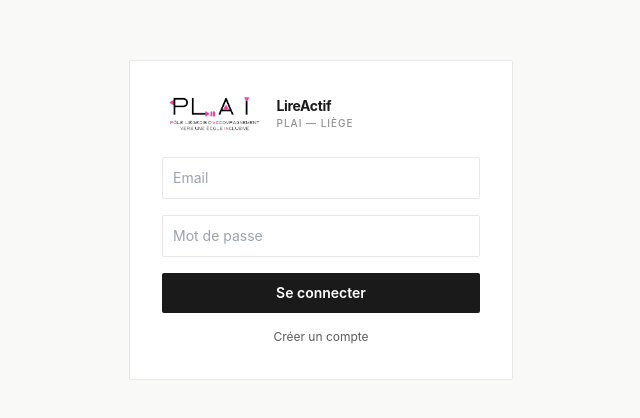
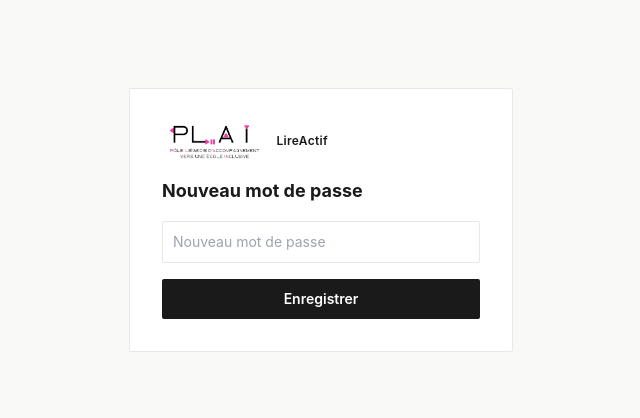
Before and after one commit to jfb4plai/LireActif, a React (Vite) app: page /reset-password in a window 1280 px wide. Before the commit this address led to /login. Shown: the part 180-598 px from the top of the page, without its empty margins (319-959 px from the left). Built offline with nearby package versions, Linux system fonts and the light colour scheme; no server answers.

Commit message:
Ajoute la réinitialisation du mot de passe sur la page de connexion

```diff
--- a/src/App.jsx
+++ b/src/App.jsx
@@ -2,6 +2,7 @@ import { Routes, Route, Navigate } from 'react-router-dom'
 import { useEffect, useState } from 'react'
 import { supabase } from './supabase.js'
 import Login from './pages/Login.jsx'
+import ResetPassword from './pages/ResetPassword.jsx'
 import Dashboard from './pages/Dashboard.jsx'
 import StudentProfile from './pages/StudentProfile.jsx'
 import MySchool from './pages/MySchool.jsx'
@@ -38,6 +39,7 @@ export default function App() {
       <Route path="/demo" element={<RSVPDemo />} />
       <Route path="/eleve/:token" element={<StudentAccess />} />
       <Route path="/admin" element={<Admin />} />
+      <Route path="/reset-password" element={<ResetPassword />} />
       {!session ? (
         <>
           <Route path="/login" element={<Login />} />
--- a/src/pages/Login.jsx
+++ b/src/pages/Login.jsx
@@ -9,6 +9,20 @@ export default function Login() {
   const [error, setError] = useState('')
   const [loading, setLoading] = useState(false)
   const [pendingUserId, setPendingUserId] = useState(null)
+  const [success, setSuccess] = useState('')
+
+  async function handleReset(e) {
+    e.preventDefault()
+    setError('')
+    setSuccess('')
+    setLoading(true)
+    const { error } = await supabase.auth.resetPasswordForEmail(email, {
+      redirectTo: `${window.location.origin}/reset-password`,
+    })
+    if (error) setError(error.message)
+    else setSuccess('Email envoyé. Vérifiez votre boîte mail.')
+    setLoading(false)
+  }
 
   async function handleLogin(e) {
     e.preventDefault()
@@ -66,6 +80,30 @@ export default function Login() {
     </div>
   )
 
+  if (mode === 'reset') return (
+    <div className="min-h-screen flex items-center justify-center bg-p-bg">
+      <form onSubmit={handleReset} className="bg-white border border-p-bord rounded-[2px] p-8 w-full max-w-sm space-y-4">
+        <div className="flex items-center gap-3 mb-2">
+          <img src="/plai-logo.jpg" alt="PLAI" className="h-10 w-auto" />
+          <span className="text-xs font-semibold text-p-noir tracking-wide">LireActif</span>
+        </div>
+        <h1 className="text-lg font-bold text-p-noir">Mot de passe oublié</h1>
+        <p className="text-sm text-p-gris">Saisissez votre email — vous recevrez un lien pour créer un nouveau mot de passe.</p>
+        <input type="email" className={inputCls} placeholder="Email"
+          value={email} onChange={e => setEmail(e.target.value)} required />
+        {error && <p className="text-red-600 text-xs">{error}</p>}
+        {success && <p className="text-green-600 text-xs">{success}</p>}
+        <button type="submit" disabled={loading} className={btnCls}>
+          {loading ? '…' : 'Envoyer le lien'}
+        </button>
+        <button type="button" onClick={() => { setMode('login'); setError(''); setSuccess('') }}
+          className="w-full text-xs text-p-gris hover:text-p-rose transition-colors">
+          ← Retour à la connexion
+        </button>
+      </form>
+    </div>
+  )
+
   return (
     <div className="min-h-screen flex items-center justify-center bg-p-bg">
       <form onSubmit={mode === 'login' ? handleLogin : handleSignup}
@@ -89,6 +127,12 @@ export default function Login() {
           className="w-full text-xs text-p-gris hover:text-p-rose transition-colors">
           {mode === 'login' ? 'Créer un compte' : 'Déjà un compte ?'}
         </button>
+        {mode === 'login' && (
+          <button type="button" onClick={() => { setMode('reset'); setError('') }}
+            className="w-full text-xs text-p-gris2 hover:text-p-rose transition-colors">
+            Mot de passe oublié ?
+          </button>
+        )}
       </form>
     </div>
   )
--- /dev/null
+++ b/src/pages/ResetPassword.jsx
@@ -0,0 +1,41 @@
+import { useState } from 'react'
+import { supabase } from '../supabase.js'
+
+export default function ResetPassword() {
+  const [password, setPassword] = useState('')
+  const [error, setError] = useState('')
+  const [success, setSuccess] = useState('')
+  const [loading, setLoading] = useState(false)
+
+  const inputCls = 'w-full border border-p-bord rounded-[2px] p-2.5 text-sm focus:outline-none focus:border-p-noir transition-colors'
+  const btnCls = 'w-full bg-p-noir text-white py-2.5 rounded-[2px] font-semibold text-sm disabled:opacity-50 hover:bg-p-noir2 transition-colors'
+
+  async function handleSubmit(e) {
+    e.preventDefault()
+    setError('')
+    setLoading(true)
+    const { error } = await supabase.auth.updateUser({ password })
+    if (error) { setError(error.message); setLoading(false); return }
+    setSuccess('Mot de passe mis à jour. Redirection...')
+    setTimeout(() => { window.location.href = '/' }, 2000)
+  }
+
+  return (
+    <div className="min-h-screen flex items-center justify-center bg-p-bg">
+      <form onSubmit={handleSubmit} className="bg-white border border-p-bord rounded-[2px] p-8 w-full max-w-sm space-y-4">
+        <div className="flex items-center gap-3 mb-2">
+          <img src="/plai-logo.jpg" alt="PLAI" className="h-10 w-auto" />
+          <span className="text-xs font-semibold text-p-noir tracking-wide">LireActif</span>
+        </div>
+        <h1 className="text-lg font-bold text-p-noir">Nouveau mot de passe</h1>
+        <input type="password" className={inputCls} placeholder="Nouveau mot de passe"
+          value={password} onChange={e => setPassword(e.target.value)} required minLength={6} />
+        {error && <p className="text-red-600 text-xs">{error}</p>}
+        {success && <p className="text-green-600 text-xs">{success}</p>}
+        <button type="submit" disabled={loading} className={btnCls}>
+          {loading ? 'Mise à jour…' : 'Enregistrer'}
+        </button>
+      </form>
+    </div>
+  )
+}
```
